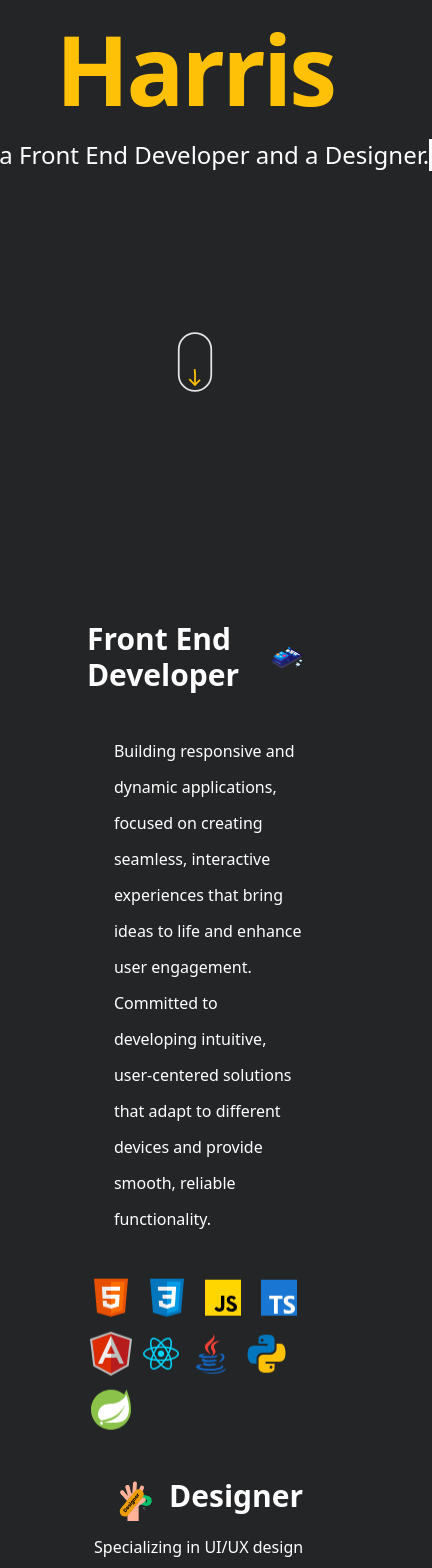
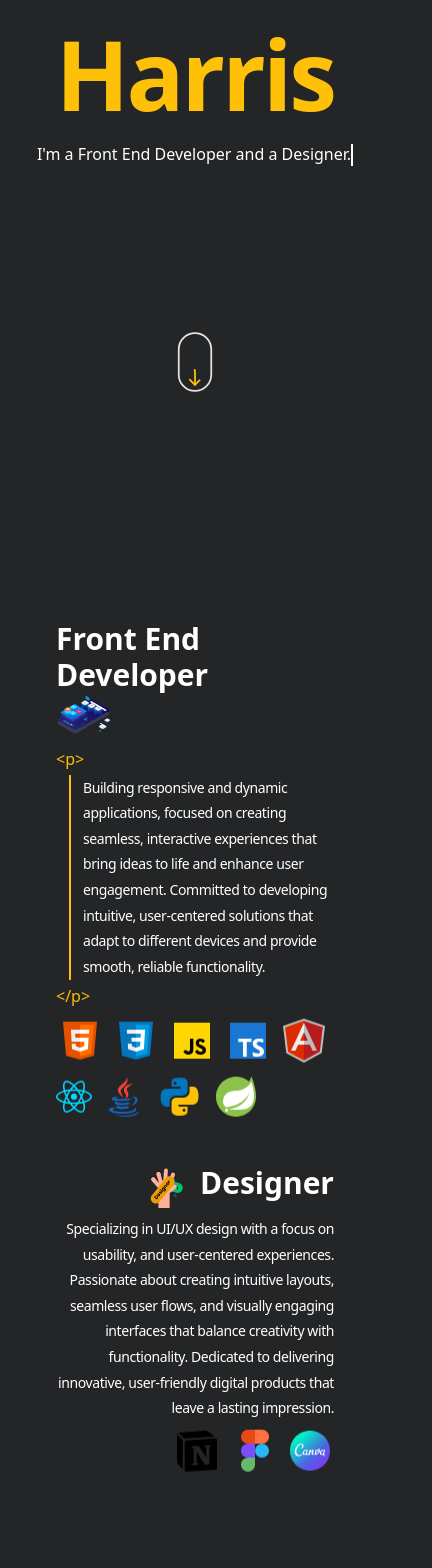
Before and after one commit to FelixH15/my-website, a React (Vite) app: page /home in a window 390 px wide. Shown: the part 400-1968 px from the top of the page, 432 px wide, since content can reach past the window. Built offline with nearby package versions, Linux system fonts and the light colour scheme.

Commit message:
fixing responsive design

```diff
--- a/src/pages/AboutMe/AboutMe.jsx
+++ b/src/pages/AboutMe/AboutMe.jsx
@@ -56,7 +56,7 @@ export default function AboutMe({ aboutMeRef }) {
           className={`flex flex-col gap-6 w-1/3 aboutMeContainer ${styles.aboutMeContainer}`}
         >
           <h1 className={`text-4xl font-medium`}>/AboutMe</h1>
-          <div className="flex flex-col gap-2">
+          <div className={`flex flex-col gap-2 ${styles.linkContainer}`}>
             <a
               href="https://github.com/FelixH15"
               target="_blank"
@@ -86,8 +86,12 @@ export default function AboutMe({ aboutMeRef }) {
           </div>
         </div>
         <p
-          className={`w-2/3 pl-6 text-xl tracking-tight aboutMeParagraph ${styles.aboutMeParagraph}`}
-          style={{ lineHeight: "183%", marginBottom: "80px" }}
+          className={`w-2/3 pl-6 text-base tracking-tight aboutMeParagraph ${styles.aboutMeParagraph}`}
+          style={{
+            lineHeight: "183%",
+            letterSpacing: "-0.42px",
+            marginBottom: "80px",
+          }}
         >
           With 3 years of hands-on experience in digital product development,
           I’ve cultivated a deep technical foundation across front-end
--- a/src/pages/AboutMe/AboutMe.module.css
+++ b/src/pages/AboutMe/AboutMe.module.css
@@ -8,7 +8,7 @@
   .aboutMeSection {
     display: flex;
     flex-direction: column;
-    gap: 48px;
+    gap: 32px;
   }
 
   .aboutMeContainer {
@@ -27,4 +27,8 @@
     width: 100%;
     padding-left: 0px;
   }
+
+  .linkContainer {
+    flex-direction: row;
+  }
 }
--- a/src/pages/Experiences/Experiences.jsx
+++ b/src/pages/Experiences/Experiences.jsx
@@ -140,15 +140,19 @@ function Experiences({ experienceRef, expertiseRef }) {
         >
           {experiencesArr.map((experience) => (
             // Experience Card
-            <div className={`flex flex-row gap-5`}>
+            <div className={`flex flex-row gap-5 ${styles.experienceDetail}`}>
               {/* Experience Date */}
-              <h2 className="text-base tracking-tight font-light w-2/5">
+              <h2
+                className={`text-base tracking-tight font-light w-2/5 ${styles.experienceDate}`}
+              >
                 {experience.date}
               </h2>
               {/* Experience Date */}
 
               {/* Experience Detail */}
-              <div className="flex flex-col gap-6 w-3/5">
+              <div
+                className={`flex flex-col gap-6 w-3/5 ${styles.experienceDesc}`}
+              >
                 <div className="flex flex-col gap-3">
                   <h3 className="text-2xl font-medium tracking-tight">
                     {experience.title}
@@ -159,7 +163,13 @@ function Experiences({ experienceRef, expertiseRef }) {
                   >
                     {experience.company}
                   </p>
-                  <p className="text-base font-normal">
+                  <p
+                    className={"text-sm font-normal"}
+                    style={{
+                      lineHeight: "183%",
+                      letterSpacing: "-0.42px",
+                    }}
+                  >
                     {experience.description}
                   </p>
                 </div>
--- a/src/pages/Experiences/Experiences.module.css
+++ b/src/pages/Experiences/Experiences.module.css
@@ -39,3 +39,17 @@
     width: 100%;
   }
 }
+
+@media (max-width: 650px) {
+  .experienceDetail {
+    flex-direction: column;
+  }
+
+  .experienceDesc {
+    width: 100%;
+  }
+
+  .experienceDate {
+    width: 100%;
+  }
+}
--- a/src/pages/Expertise/Expertise.jsx
+++ b/src/pages/Expertise/Expertise.jsx
@@ -86,10 +86,10 @@ export default function Expertise({ expertiseRef }) {
         className={`flex flex-col gap-3 w-2/2 ${styles.developerContainer} ${styles.section} p-4 relative`}
         ref={devRef}
       >
-        <div className="flex flex-row items-center gap-2">
-          <h2 className={`text-3xl font-semibold ${styles.expertiseTitle}`}>
-            Front End Developer
-          </h2>
+        <h2
+          className={`inline-block text-3xl font-semibold ${styles.expertiseTitle}`}
+        >
+          Front End Developer
           <Lottie
             className={styles.iconAnimation}
             style={{
@@ -99,7 +99,8 @@ export default function Expertise({ expertiseRef }) {
             loop={true}
             autoplay={true} // Lottie animation always runs
           />
-        </div>
+        </h2>
+
         <div className={`flex flex-col gap-1 ${styles.expertiseDescription}`}>
           <p
             className={`text-base font-normal ${styles.codeTag}`}
@@ -112,7 +113,13 @@ export default function Expertise({ expertiseRef }) {
             style={{ marginLeft: "13px" }}
           >
             <div className={styles.vl}></div>
-            <p className="text-base font-normal" style={{ lineHeight: "36px" }}>
+            <p
+              className="text-sm font-normal"
+              style={{
+                lineHeight: "183%",
+                letterSpacing: "-0.42px",
+              }}
+            >
               Building responsive and dynamic applications, focused on creating
               seamless, interactive experiences that bring ideas to life and
               enhance user engagement. Committed to developing intuitive,
@@ -209,8 +216,11 @@ export default function Expertise({ expertiseRef }) {
               }}
             ></div>
             <p
-              className="text-base font-normal text-right relative"
-              style={{ lineHeight: "36px" }}
+              className="text-sm font-normal text-right relative"
+              style={{
+                lineHeight: "183%",
+                letterSpacing: "-0.42px",
+              }}
             >
               Specializing in UI/UX design with a focus on usability, and
               user-centered experiences. Passionate about creating intuitive
--- a/src/pages/Expertise/Expertise.module.css
+++ b/src/pages/Expertise/Expertise.module.css
@@ -26,13 +26,11 @@
 
 .developerText .vl {
   border-left: 2px solid transparent;
-  height: 100%;
   transition: opacity 0.3s ease;
 }
 
 .designerText .vl {
   border-right: 2px solid transparent;
-  height: 100%;
   transition: opacity 0.3s ease;
 }
 
@@ -124,21 +122,20 @@
     height: initial !important;
   }
 
-  .aboutMeContainer {
-    position: static;
-    padding-left: 0px;
-    width: 100%;
-  }
-
   .stickyContainer {
     position: static;
     padding-top: 0px;
     width: 100%;
   }
 
-  .aboutMeParagraph {
-    width: 100%;
-    padding-left: 0px;
+  .developerContainer .codeTag {
+    opacity: 1;
+    animation: pulse 2s infinite;
+  }
+
+  .developerContainer .vl {
+    border-color: var(--primary-color);
+    animation: pulse 2s infinite;
   }
 
   .iconContainer {
@@ -148,4 +145,9 @@
   .icon {
     opacity: 1;
   }
+
+  .developerContainer:hover .icon,
+  .designerContainer:hover .icon {
+    opacity: 1;
+  }
 }
--- a/src/pages/Hero/Hero.module.css
+++ b/src/pages/Hero/Hero.module.css
@@ -20,7 +20,7 @@
   overflow: hidden; /* Ensures the content is not revealed until the animation */
   border-right: 0.15em solid var(--text-color); /* The typwriter cursor */
   white-space: nowrap; /* Keeps the content on a single line */
-  width: 100%;
+  width: 96%;
   margin: 1px auto; /* Gives that scrolling effect as the typing happens */
   animation: typing 3s, cursor 0.4s step-end infinite alternate;
 }
@@ -51,3 +51,22 @@
     transform: translateY(0);
   }
 }
+
+@media (max-width: 425px) {
+  .typing1 {
+    font-size: 16px;
+    width: 90% !important;
+  }
+}
+
+@media (max-width: 375px) {
+  .typing1 {
+    width: 100% !important;
+  }
+}
+
+@media (max-width: 768px) {
+  .typing1 {
+    width: 100% !important;
+  }
+}
--- a/src/pages/Home/Home.jsx
+++ b/src/pages/Home/Home.jsx
@@ -4,6 +4,7 @@ import { useRef } from "react";
 import Experiences from "../Experiences/Experiences";
 import Projects from "../Projects/Projects";
 import AboutMe from "../AboutMe/AboutMe";
+import styles from "./Home.module.css";
 export default function Home() {
   const expertiseRef = useRef(null);
   const experienceRef = useRef(null);
@@ -15,7 +16,7 @@ export default function Home() {
   }
   return (
     <section
-      className="container flex flex-col gap-20"
+      className={`container flex flex-col gap-20 ${styles.adjustedWidth}`}
       style={{ width: "55%" }}
     >
       <Hero onHandleScrollSection={handleScrollSection} />
--- /dev/null
+++ b/src/pages/Home/Home.module.css
@@ -0,0 +1,11 @@
+@media (max-width: 650px) {
+  .adjustedWidth {
+    width: 70% !important;
+  }
+}
+
+@media (max-width: 425px) {
+  .adjustedWidth {
+    width: 80% !important;
+  }
+}
--- a/src/pages/Projects/Projects.jsx
+++ b/src/pages/Projects/Projects.jsx
@@ -120,12 +120,12 @@ export default function Projects({ projectRef }) {
           /Projects
         </h1>
         <div
-          className={`flex flex-col gap-6 w-2/3 projectList ${styles.contentContainer}`}
+          className={`flex flex-col gap-14 w-2/3 projectList ${styles.contentContainer}`}
         >
           {projectArr.map((project, idx) => (
             <div
               key={project.type}
-              className={`flex flex-row gap-10 p-6 cursor-pointer rounded-xl w-2/2 ${styles.projectCard}`}
+              className={`flex flex-row gap-5 p-6 cursor-pointer rounded-xl w-2/2 ${styles.projectCard}`}
               onClick={() => handleProjectClick(project.type)}
               onMouseEnter={() => handleMouseEnter(idx)}
               onMouseLeave={() => handleMouseLeave(idx)}
@@ -152,8 +152,11 @@ export default function Projects({ projectRef }) {
                   </h2>
                 </div>
                 <p
-                  className="text-base"
-                  style={{ lineHeight: "183%", letterSpacing: "-0.42px" }}
+                  className="text-sm font-normal"
+                  style={{
+                    lineHeight: "183%",
+                    letterSpacing: "-0.42px",
+                  }}
                 >
                   {project.description}
                 </p>
--- a/src/pages/Projects/Projects.module.css
+++ b/src/pages/Projects/Projects.module.css
@@ -30,3 +30,9 @@
     width: 100%;
   }
 }
+
+@media (max-width: 650px) {
+  .projectCard {
+    flex-direction: column;
+  }
+}
```
